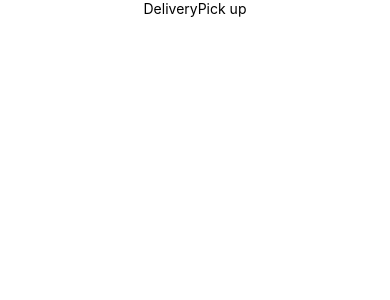
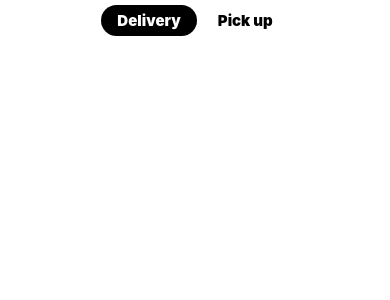
Before and after one commit to RizwanAhmed3000/uber-eats-clone, a React Native app: screen / in a window 390 px wide. Shown: the top 300 px of the page. Built offline with nearby package versions, Linux system fonts and the light colour scheme.

Commit message:
headerTabs

```diff
--- a/Components/HeaderTabs.js
+++ b/Components/HeaderTabs.js
@@ -1,17 +1,21 @@
 import { View, Text, TouchableOpacity } from 'react-native'
-import React from 'react'
+import React, { useState } from 'react'
 
 export default function HeaderTabs() {
+    const [activeState, setActiveState] = useState('Delivery')
     return (
-        <View style={{ flexDirection: 'row', alignSelf: 'center' }}>
-            <HeaderButton text={'Delivery'} />
-            <HeaderButton text={'Pick up'} />
+        <View style={{ flexDirection: 'row', alignSelf: 'center', gap: 5 }}>
+            <HeaderButton text={'Delivery'} activeState={activeState} setActiveState={setActiveState} />
+            <HeaderButton text={'Pick up'} activeState={activeState} setActiveState={setActiveState} />
         </View>
     )
 }
 
-const HeaderButton = ({ text }) => (
-    <TouchableOpacity>
-        <Text>{text}</Text>
+const HeaderButton = ({ text, activeState, setActiveState }) => (
+    <TouchableOpacity
+        style={{ backgroundColor: activeState === text ? 'black' : 'white', paddingHorizontal: 16, paddingVertical: 6, borderRadius: 30, marginTop: 5 }}
+        onPress={() => setActiveState(text)}
+    >
+        <Text style={{ color: activeState === text ? 'white' : 'black', fontSize: 15, fontWeight: 900 }}>{text}</Text>
     </TouchableOpacity>
 )
--- a/Screens/Home.js
+++ b/Screens/Home.js
@@ -1,10 +1,12 @@
 import { View, Text, SafeAreaView, TouchableOpacity } from 'react-native'
+import { StatusBar } from 'expo-status-bar';
 import React from 'react'
 import HeaderTabs from '../Components/HeaderTabs'
 
 export default function Home() {
     return (
         <SafeAreaView>
+            {/* <StatusBar style="auto" /> */}
             <HeaderTabs />
         </SafeAreaView>
     )
```
